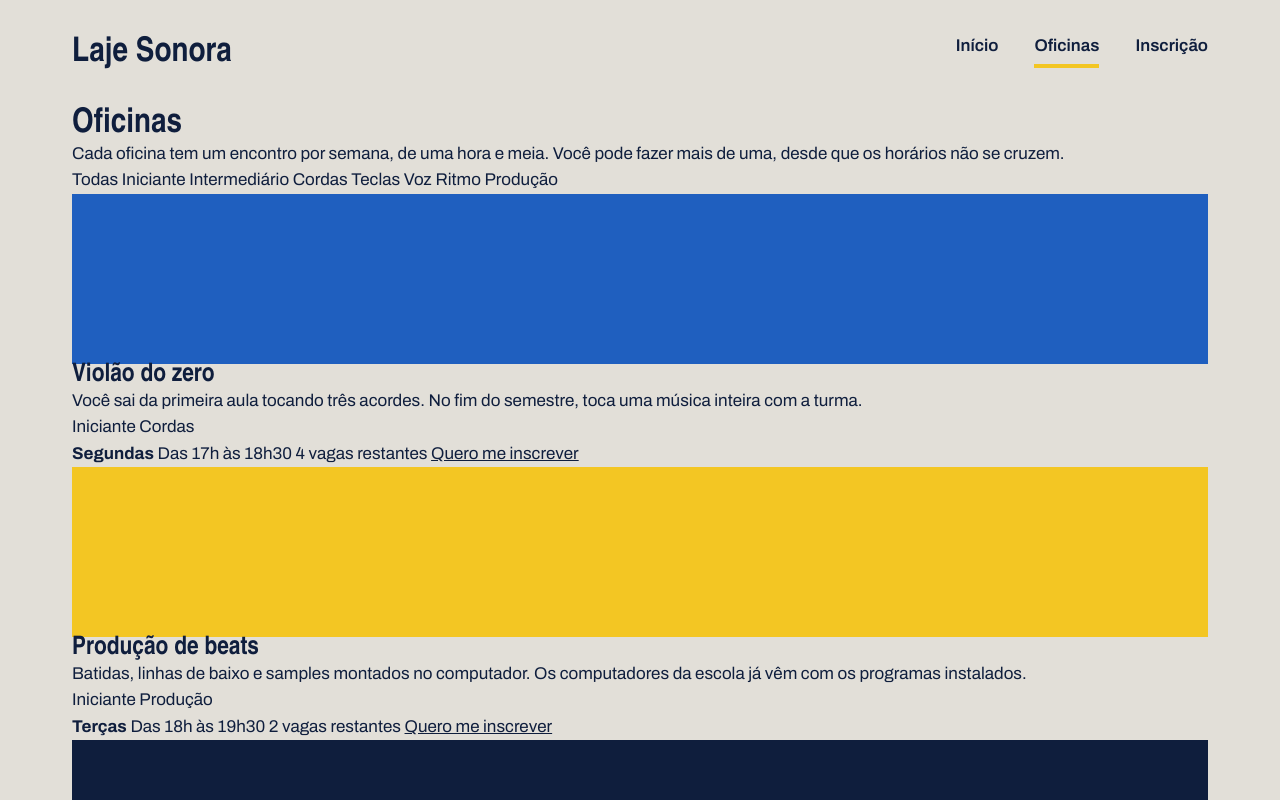
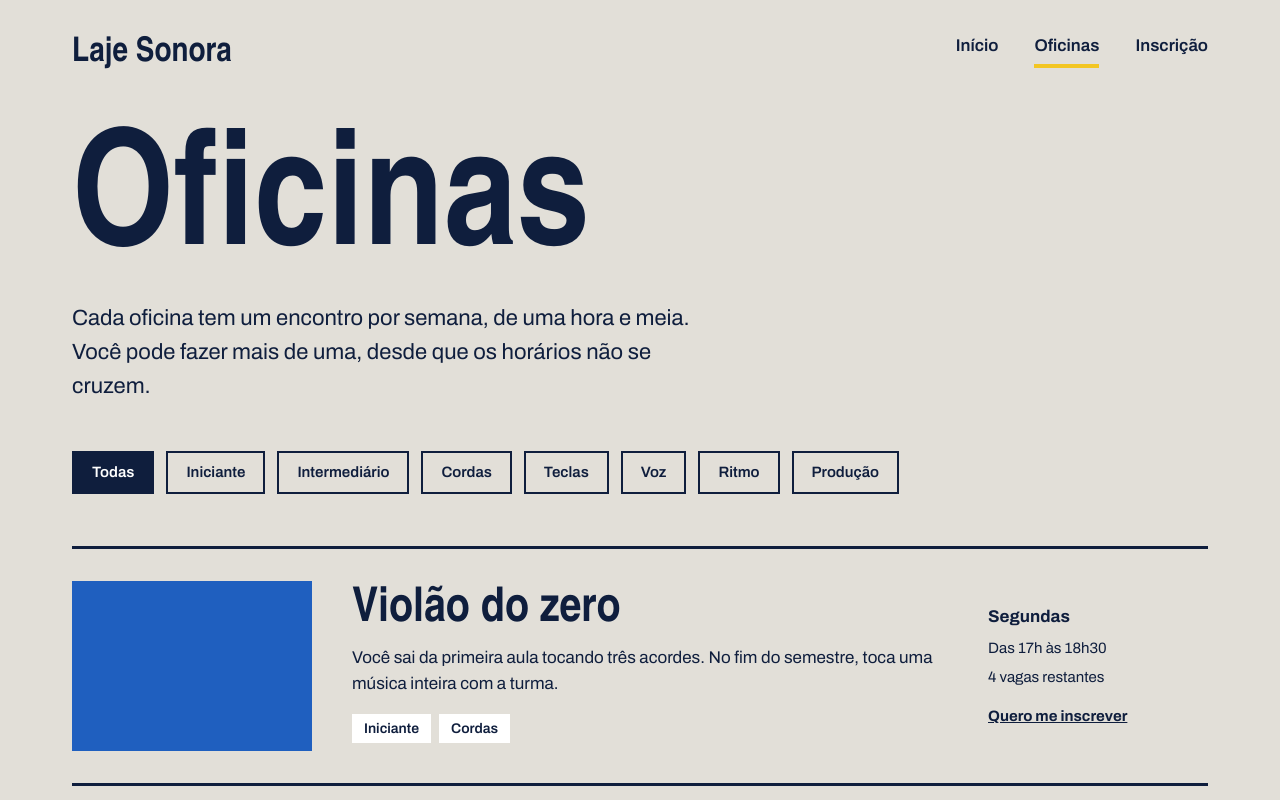
Before and after one commit to FabioNeko/laje_sonora, a plain HTML site: page oficinas.html in a window 1280 px wide. Shown: the top 800 px of the page. Drawn offline with Linux system fonts and the light colour scheme; a web font is replaced by a local one.

Commit message:
Página de oficinas pronta

```diff
--- a/oficinas.css
+++ b/oficinas.css
@@ -123,3 +123,90 @@ h1, h2, h3{
         font-size: 36px;
         margin-bottom: 12px;
     }
+
+    .titulo-pagina {
+        font-size: 160px;
+        margin-top: 24px;
+    }
+
+    .subtitulo-pagina {
+        font-size: 22px;
+        max-width: 640px;
+        margin-top: 16px;
+    }
+
+    .filtros {
+        margin-top: 48px;
+        display: flex;
+        flex-wrap: wrap;
+        gap: 12px;
+    }
+
+    .filtro {
+        border: 2px solid var(--tinta);
+        padding: 8px 18px;
+        font-weight: 600;
+        font-size: 15px;
+    }
+
+    .filtro.ativo {
+        background-color: var(--tinta);
+        color: var(--branco);
+    }
+
+    .lista {
+        margin-top: 40px;
+    }
+
+    .oficina {
+        padding-block: 32px;
+        border-top: 3px solid var(--tinta);
+        display: flex;
+        align-items: center;
+        gap: 40px;
+
+        .foto {
+            height: 170px;
+            width: 240px;
+            flex-shrink: 0;
+        }
+
+        h2 {
+            font-size: 48px;
+            margin-bottom: 10px;
+        }
+    }
+
+    .oficina-texto {
+       flex: 1;
+    }
+
+    .etiquetas {
+        margin-top: 16px;
+        display: flex;
+        gap: 8px;
+    }
+
+    .etiqueta {
+        background-color: var(--branco);
+        padding: 4px 12px;
+        font-size: 14px;
+        font-weight: 600;
+    }
+
+    .oficina-detalhes {
+        width: 220px;
+        font-size: 15px;
+        display: flex;
+        flex-direction: column;
+        gap: 6px;
+
+        strong {
+            font-size: 17px;
+        }
+
+        a {
+            margin-top: 10px;
+            font-weight: 700;
+        }
+    }
--- a/oficinas.html
+++ b/oficinas.html
@@ -128,7 +128,7 @@
                 </article>
 
                 <article class="oficina">
-                    <div class="foto foto-azul"></div>
+                    <div class="foto foto-amarela"></div>
                     <div class="oficina-texto">
                         <h2>Gravação no celular</h2>
                         <p>Como posicionar o celular, gravar voz e instrumento separados e juntar tudo num aplicativo gratuito de edição.</p>
```
